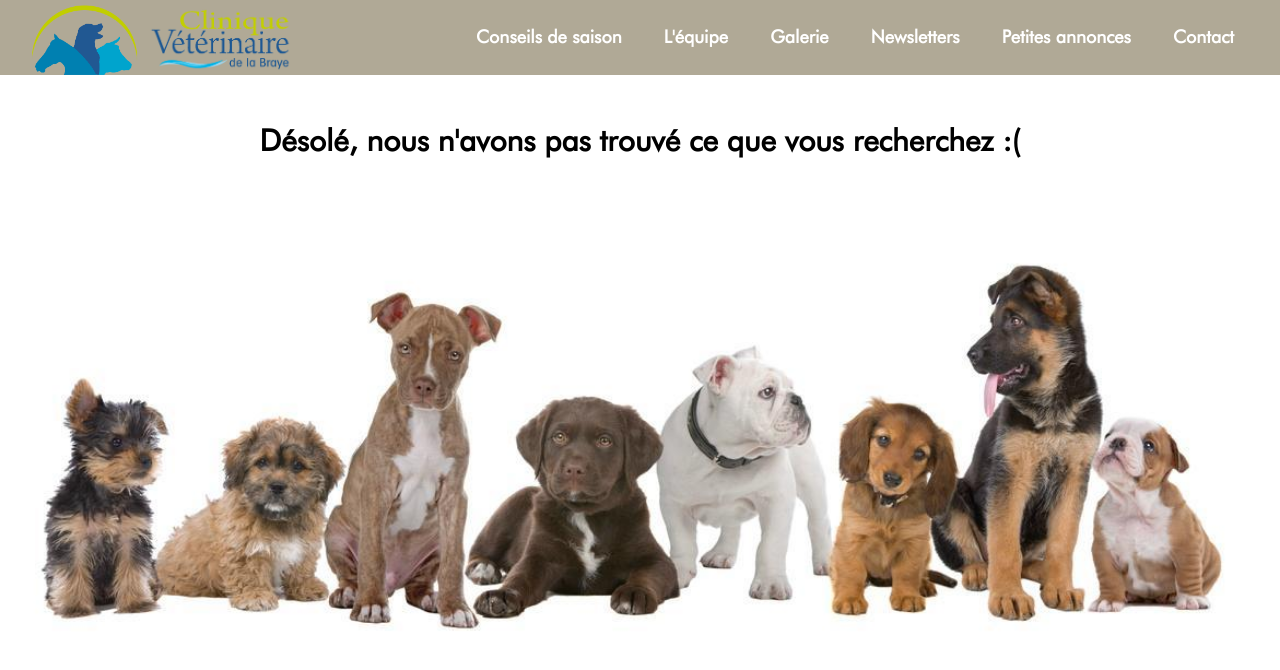
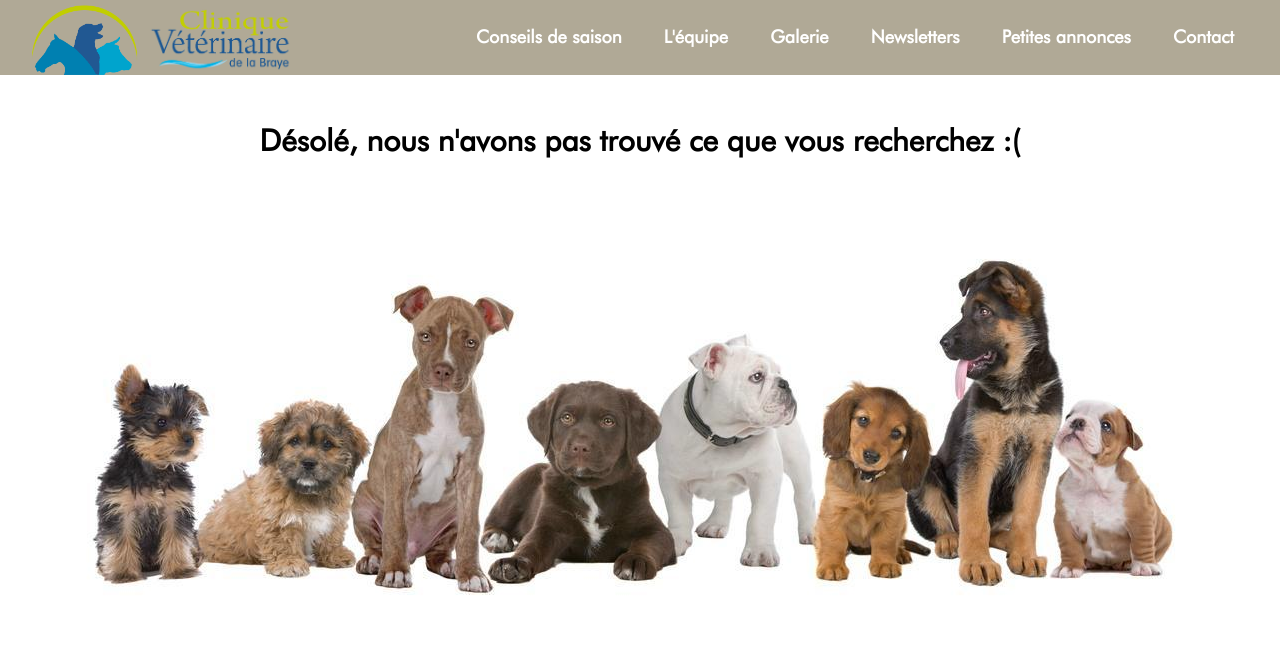
Before and after one commit to AntoineToubhans/vet-django, a Django app: template vet_app/templates/404.html in a window 1280 px wide. Shown: the top 670 px of the page. Run offline with Django 3.2, Linux system fonts and the light colour scheme; the template is opened without the code that fills it, so the values that code supplies are empty; style sheets or scripts are compiled from the project's sources; some libraries are stand-ins or nearby versions.

Commit message:
Fix 404 image

```diff
--- a/vet_app/static/css/404.scss
+++ b/vet_app/static/css/404.scss
@@ -1,13 +1,7 @@
 .not-found {
-  &-banner {
-    width: 100%;
-    img {
-      width: 100%;
-    }
-  }
+  text-align: center;
 
   &-message {
-    text-align: center;
     margin: 50px 0 50px 0;
     font-size: 30px;
     font-weight: bold;
```
